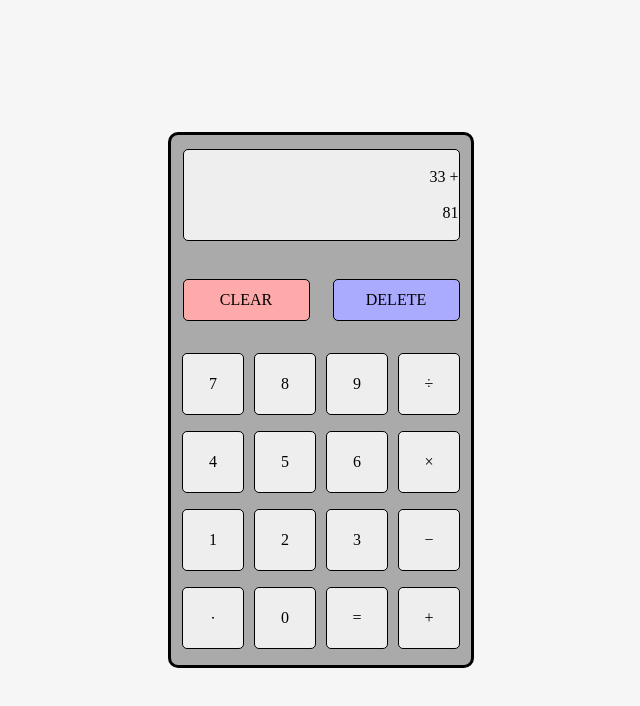
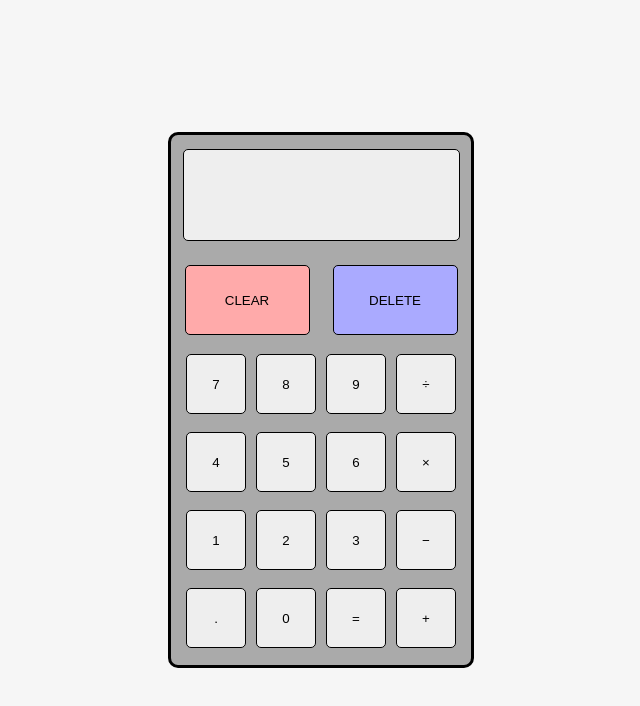
Before and after one commit to hsmarroq/calculator-project, a plain HTML site: page index.html in a window 1280 px wide. Shown: the whole page, without its empty margins (319-959 px from the left). Drawn offline with Linux system fonts and the light colour scheme.

Commit message:
Updated all buttons

```diff
--- a/index.html
+++ b/index.html
@@ -17,94 +17,58 @@
           <!-- First Row -->
           <div id="first-row">
             <div id="display">
-              <div class="previous-operand">33 + </div>
-              <div class="current-operand">81</div>
+              <div class="previous-operand"></div>
+              <div class="current-operand"></div>
             </div>
           </div>
           <!-- Clear/Delete Button -->
           <div id="clear-delete">
-            <div id="clear-btn">
-              <p>CLEAR</p>
-            </div>
-            <div id="delete-btn">
-              <p>DELETE</p>
-            </div>
+            <button id="clear-btn">CLEAR</button>
+            <button id="delete-btn">DELETE</button>
           </div>
           <!-- First Logic Row -->
           <div id="first-logic-row" class="logic-rows">
             <!-- Number 7 -->
-            <div id="num-7" class="logic-btn">
-              <p>7</p>
-            </div>
+            <button id="num-7" class="logic-btn">7</button>
             <!-- Number 8 -->
-            <div id="num-8" class="logic-btn">
-              <p>8</p>
-            </div>
+            <button id="num-8" class="logic-btn">8</button>
             <!-- Number 9 -->
-            <div id="num-9" class="logic-btn">
-              <p>9</p>
-            </div>
+            <button id="num-9" class="logic-btn">9</button>
             <!-- Division -->
-            <div id="division" class="logic-btn">
-              <p>&#247</p>
-            </div>
+            <button id="division" class="logic-btn">&#247</button>
           </div>
           <!-- Second Logic Row -->
           <div id="second-logic-row" class="logic-rows">
             <!-- Number 4 -->
-            <div id="num-4" class="logic-btn">
-              <p>4</p>
-            </div>
+            <button id="num-4" class="logic-btn">4</button>
             <!-- Number 5 -->
-            <div id="num-5" class="logic-btn">
-              <p>5</p>
-            </div>
+            <button id="num-5" class="logic-btn">5</button>
             <!-- Number 6 -->
-            <div id="num-6" class="logic-btn">
-              <p>6</p>
-            </div>
+            <button id="num-6" class="logic-btn">6</button>
             <!-- Multiplication -->
-            <div id="mult" class="logic-btn">
-              <p>&#215</p>
-            </div>
+            <button id="mult" class="logic-btn">&#215</button>
           </div>
           <!-- Third Logic Rows -->
           <div id="third-logic-row" class="logic-rows">
             <!-- Number 1 -->
-            <div id="num-1" class="logic-btn">
-              <p>1</p>
-            </div>
+            <button id="num-1" class="logic-btn">1</button>
             <!-- Number 2 -->
-            <div id="num-2" class="logic-btn">
-              <p>2</p>
-            </div>
+            <button id="num-2" class="logic-btn">2</button>
             <!-- Number 3 -->
-            <div id="num-3" class="logic-btn">
-              <p>3</p>
-            </div>
+            <button id="num-3" class="logic-btn">3</button>
             <!-- Minus -->
-            <div id="minus" class="logic-btn">
-              <p>&#8722</p>
-            </div>
+            <button id="minus" class="logic-btn">&#8722</button>
           </div>
           <!-- Last Logic Row -->
           <div id="last-logic-row" class="logic-rows">
             <!-- Decimal -->
-            <div id="decimal" class="logic-btn">
-              <p>&#8729;</p>
-            </div>
+            <button id="decimal" class="logic-btn">.</button>
             <!-- Number 0 -->
-            <div id="num-0" class="logic-btn">
-              <p>0</p>
-            </div>
+            <button id="num-0" class="logic-btn">0</button>
             <!-- Equal -->
-            <div id="equal" class="logic-btn">
-              <p>=</p>
-            </div>
+            <button id="equal" class="logic-btn">=</button>
             <!-- Plus -->
-            <div id="plus" class="logic-btn">
-              <p>+</p>
-            </div>
+            <button id="plus" class="logic-btn">+</button>
           </div>
         </div>
       </div>
--- a/style.css
+++ b/style.css
@@ -59,7 +59,7 @@ body {
   display: flex;
   justify-content: center;
   align-items: center;
-  height: 40px;
+  height: 70px;
   width: 125px;
   background-color: #ffaaaa;
   border-radius: 5px;
@@ -80,7 +80,7 @@ body {
   display: flex;
   justify-content: center;
   align-items: center;
-  height: 40px;
+  height: 70px;
   width: 125px;
   background-color: #aaaaff;
   border-radius: 5px;
```
